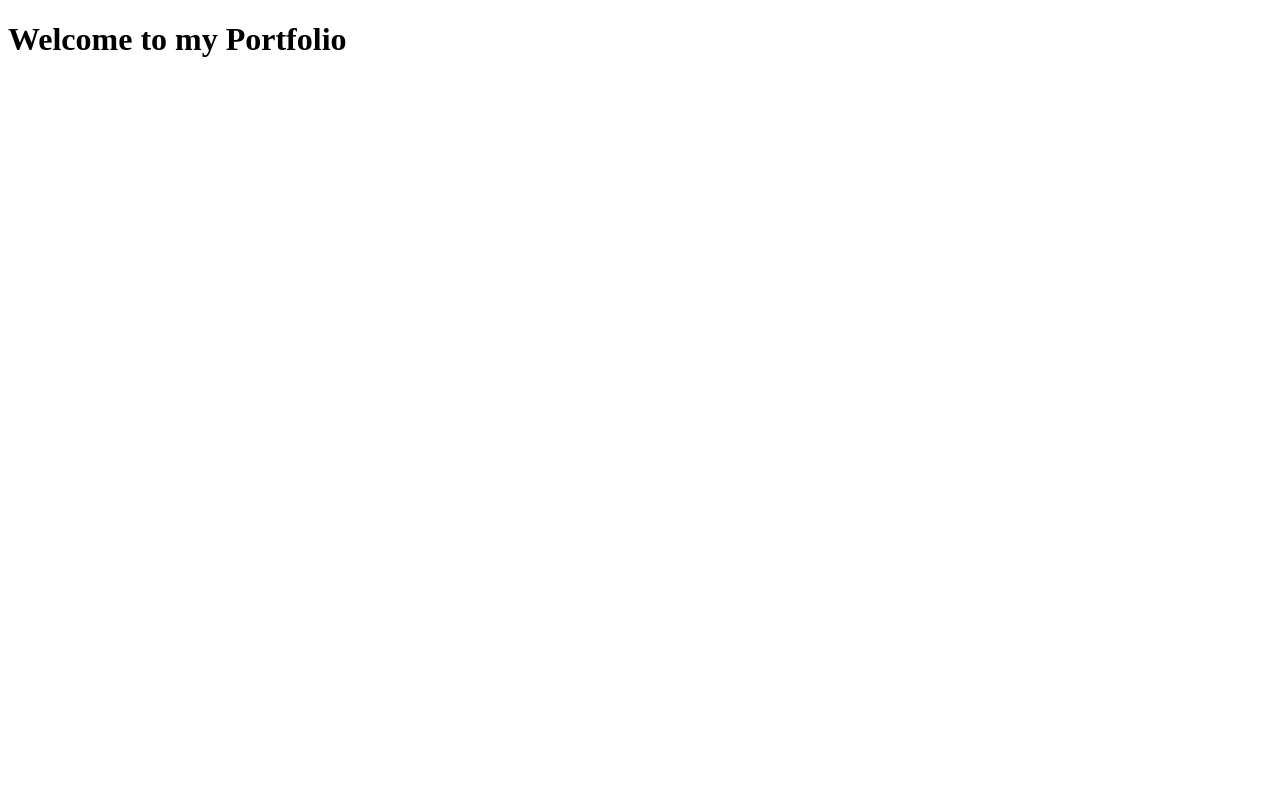
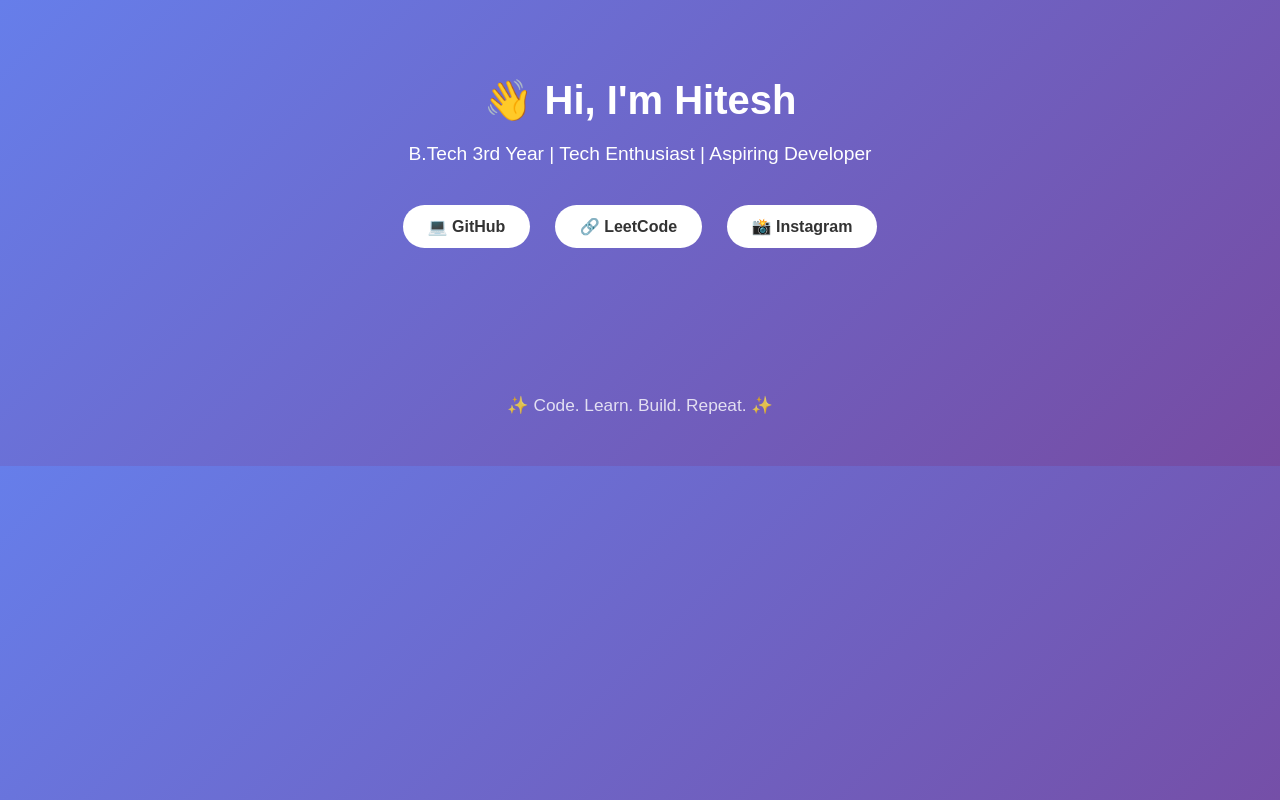
Before and after one commit to Hitesh66018/Hitesh66018, a plain HTML site: page index.html in a window 1280 px wide. Drawn offline with Linux system fonts and the light colour scheme.

Commit message:
Update index.html

```diff
--- a/index.html
+++ b/index.html
@@ -1,13 +1,65 @@
 <!DOCTYPE html>
-<html>
+<html lang="en">
 <head>
+  <meta charset="UTF-8" />
+  <meta name="viewport" content="width=device-width, initial-scale=1.0" />
+  <meta name="description" content="Hitesh | B.Tech 3rd Year Student | Tech Enthusiast | Aspiring Developer. Connect with me on GitHub, LeetCode, and Instagram." />
   <title>Hitesh | Portfolio</title>
-  <meta charset="UTF-8">
-
-  <!-- Google Verification (paste EXACTLY what Console gave you) -->
- <meta name="google-site-verification" content="81aFVHA1fia8XpUUMm97LAVYYw-tm6cMqEOIN6jWP6U" />
+  <style>
+    body {
+      font-family: Arial, sans-serif;
+      margin: 0;
+      padding: 0;
+      background: linear-gradient(135deg, #667eea, #764ba2);
+      color: #fff;
+      text-align: center;
+    }
+    header {
+      padding: 50px 20px;
+    }
+    h1 {
+      font-size: 2.5em;
+      margin-bottom: 10px;
+    }
+    p {
+      font-size: 1.2em;
+      margin-bottom: 30px;
+    }
+    .links a {
+      display: inline-block;
+      margin: 10px;
+      padding: 12px 25px;
+      background: #fff;
+      color: #333;
+      text-decoration: none;
+      border-radius: 30px;
+      font-weight: bold;
+      transition: 0.3s;
+    }
+    .links a:hover {
+      background: #333;
+      color: #fff;
+    }
+    footer {
+      margin-top: 50px;
+      padding: 20px;
+      font-size: 0.9em;
+      opacity: 0.8;
+    }
+  </style>
 </head>
 <body>
-  <h1>Welcome to my Portfolio</h1>
+  <header>
+    <h1>👋 Hi, I'm Hitesh</h1>
+    <p>B.Tech 3rd Year | Tech Enthusiast | Aspiring Developer</p>
+    <div class="links">
+      <a href="https://github.com/Hitesh66018" target="_blank">💻 GitHub</a>
+      <a href="https://leetcode.com/u/Hitesh66018" target="_blank">🔗 LeetCode</a>
+      <a href="https://www.instagram.com/hitesh_bhardwaj1234" target="_blank">📸 Instagram</a>
+    </div>
+  </header>
+  <footer>
+    <p>✨ Code. Learn. Build. Repeat. ✨</p>
+  </footer>
 </body>
 </html>
```
